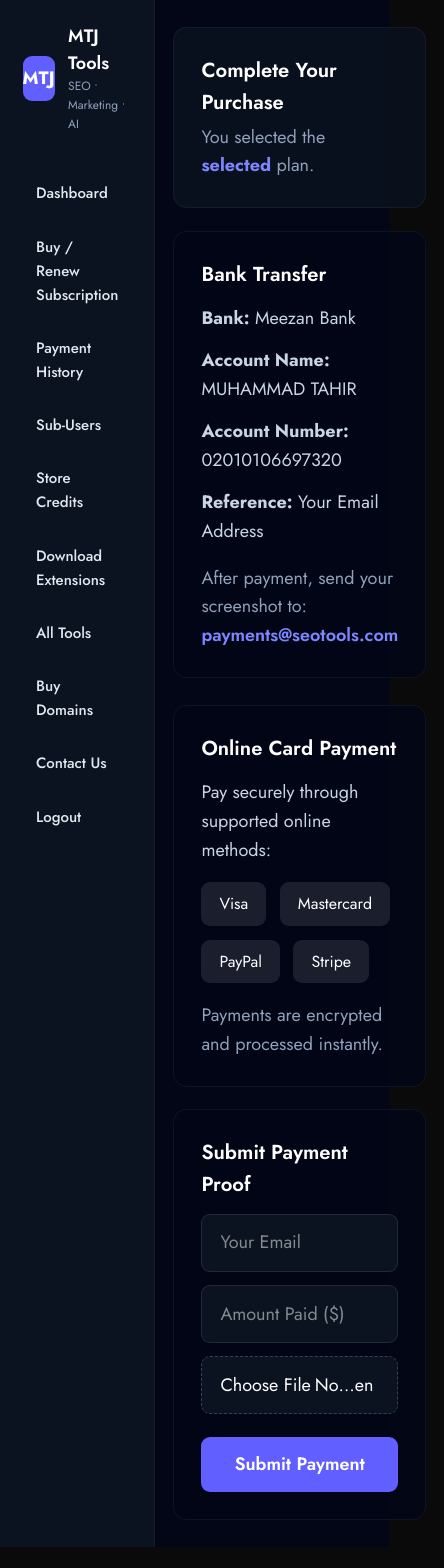
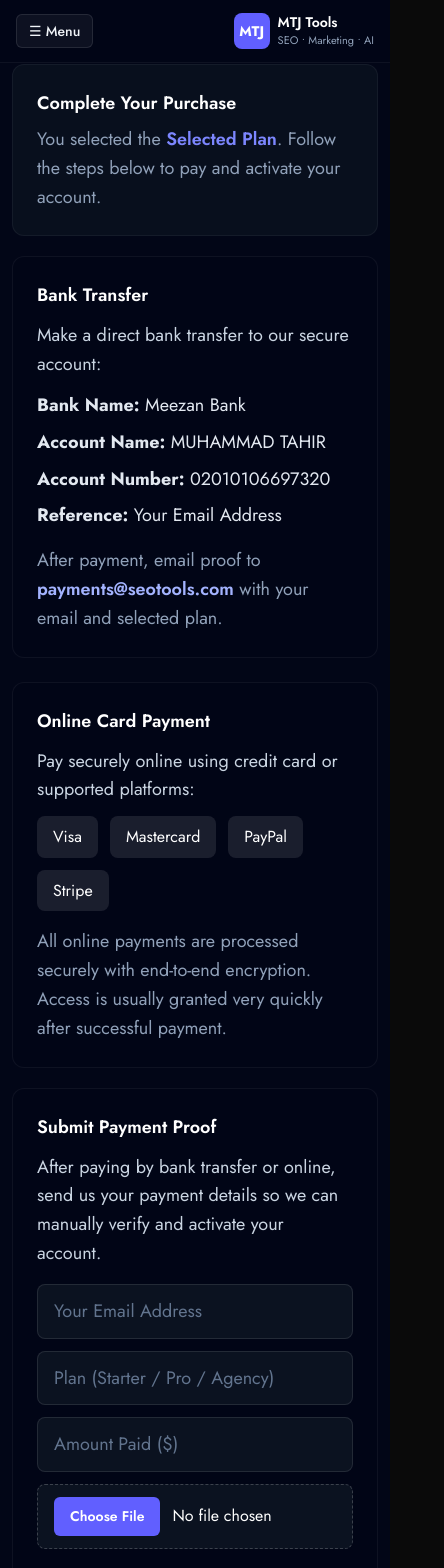
Before and after one commit to mypremierpain/mtj-tools-dashboard, a Next.js app: page /purchase in a window 390 px wide. Shown: the top 1568 px of the page, 444 px wide, since content can reach past the window. Before the commit the page ends 1547 px from the top, so only its background shows below. Built offline with nearby package versions, Linux system fonts and the light colour scheme.

Commit message:
updated UI / logic / fixes

```diff
--- a/src/app/components/DashboardShell.tsx
+++ b/src/app/components/DashboardShell.tsx
@@ -4,6 +4,7 @@
 import Link from "next/link";
 import { usePathname } from "next/navigation";
 import type { ReactNode } from "react";
+import { useState } from "react";
 
 type DashboardShellProps = {
   children: ReactNode;
@@ -22,47 +23,110 @@
   { label: "Logout", href: "/logout" },
 ];
 
+function MenuLinks({ pathname, onClick }: { pathname: string; onClick?: () => void }) {
+  return (
+    <nav className="flex flex-col gap-1.5">
+      {menu.map((item) => {
+        const active = pathname === item.href;
+        return (
+          <Link
+            key={item.href}
+            href={item.href}
+            onClick={onClick}
+            className={`rounded-lg px-3 py-2.5 text-[15px] font-medium transition ${
+              active
+                ? "border border-indigo-500/40 bg-indigo-500/25 text-white"
+                : "text-slate-200 hover:bg-white/5"
+            }`}
+          >
+            {item.label}
+          </Link>
+        );
+      })}
+    </nav>
+  );
+}
+
 export default function DashboardShell({ children }: DashboardShellProps) {
   const pathname = usePathname();
+  const [mobileOpen, setMobileOpen] = useState(false);
 
   return (
     <div className="flex min-h-screen bg-[#020617]">
-      {/* LEFT SIDEBAR */}
-      <aside className="flex w-64 flex-col border-r border-white/5 bg-[#0b1220] p-5">
+      {/* 🟣 Mobile top bar with hamburger */}
+      <header className="fixed left-0 top-0 z-30 flex w-full items-center justify-between border-b border-white/5 bg-[#020617]/95 px-4 py-3 md:hidden">
+        <button
+          onClick={() => setMobileOpen(true)}
+          className="rounded-md border border-white/10 bg-white/5 px-3 py-1.5 text-sm font-medium text-slate-100"
+        >
+          ☰ Menu
+        </button>
+        <div className="flex items-center gap-2">
+          <div className="flex h-9 w-9 items-center justify-center rounded-lg bg-indigo-500 text-sm font-bold text-white">
+            MTJ
+          </div>
+          <div>
+            <div className="text-sm font-semibold text-white">MTJ Tools</div>
+            <div className="text-[11px] text-slate-400">SEO • Marketing • AI</div>
+          </div>
+        </div>
+      </header>
+
+      {/* 🟣 Desktop sidebar */}
+      <aside className="hidden w-64 flex-col border-r border-white/5 bg-[#0b1220] p-5 md:flex">
         <div className="mb-8 flex items-center gap-3">
           <div className="flex h-10 w-10 items-center justify-center rounded-lg bg-indigo-500 text-base font-bold text-white">
             MTJ
           </div>
           <div>
             <div className="text-base font-semibold text-white">MTJ Tools</div>
-            <div className="text-[12px] text-slate-400">
-              SEO • Marketing • AI
-            </div>
+            <div className="text-[12px] text-slate-400">SEO • Marketing • AI</div>
           </div>
         </div>
 
-        <nav className="flex flex-col gap-1.5">
-          {menu.map((item) => {
-            const active = pathname === item.href;
-            return (
-              <Link
-                key={item.href}
-                href={item.href}
-                className={`rounded-lg px-3 py-2.5 text-[15px] font-medium transition ${
-                  active
-                    ? "border border-indigo-500/40 bg-indigo-500/25 text-white"
-                    : "text-slate-200 hover:bg-white/5"
-                }`}
-              >
-                {item.label}
-              </Link>
-            );
-          })}
-        </nav>
+        <MenuLinks pathname={pathname} />
       </aside>
 
-      {/* RIGHT CONTENT AREA */}
-      <main className="flex-1 px-4 py-6 md:px-8 md:py-8">
+      {/* 🟣 Mobile slide-in sidebar */}
+      {mobileOpen && (
+        <div className="fixed inset-0 z-40 flex md:hidden">
+          {/* backdrop */}
+          <div
+            className="flex-1 bg-black/60"
+            onClick={() => setMobileOpen(false)}
+          />
+          {/* panel */}
+          <aside className="flex w-64 flex-col border-l border-white/10 bg-[#0b1220] p-5">
+            <div className="mb-6 flex items-center justify-between">
+              <div className="flex items-center gap-2">
+                <div className="flex h-9 w-9 items-center justify-center rounded-lg bg-indigo-500 text-sm font-bold text-white">
+                  MTJ
+                </div>
+                <div>
+                  <div className="text-sm font-semibold text-white">MTJ Tools</div>
+                  <div className="text-[11px] text-slate-400">
+                    SEO • Marketing • AI
+                  </div>
+                </div>
+              </div>
+              <button
+                onClick={() => setMobileOpen(false)}
+                className="rounded-md bg-white/10 px-2 py-1 text-xs text-slate-100"
+              >
+                ✕
+              </button>
+            </div>
+
+            <MenuLinks
+              pathname={pathname}
+              onClick={() => setMobileOpen(false)}
+            />
+          </aside>
+        </div>
+      )}
+
+      {/* 🟣 Right content area */}
+      <main className="flex-1 px-3 pb-6 pt-16 md:px-8 md:py-8 md:pt-8">
         <div className="mx-auto max-w-[1400px]">{children}</div>
       </main>
     </div>
--- a/src/app/globals.css
+++ b/src/app/globals.css
@@ -12,21 +12,39 @@
   --font-mono: var(--font-geist-mono);
 }
 
-@media (prefers-color-scheme: dark) {
-  :root {
-    --background: #0a0a0a;
-    --foreground: #ffffff;
+/* Base: comfortable on mobile, scale up on bigger screens */
+html {
+  font-size: 16px; /* mobile default */
+}
+
+@media (min-width: 768px) {
+  html {
+    font-size: 17px;
   }
 }
 
-/* 🔥 Global base settings */
-html {
-  font-size: 18px;         /* Increase base font size */
+@media (min-width: 1280px) {
+  html {
+    font-size: 18px;
+  }
 }
 
 body {
   background: var(--background);
-  color: var(--foreground); /* Default text = white */
+  color: var(--foreground);
   font-family: Arial, Helvetica, sans-serif;
   line-height: 1.6;
+  margin: 0;
 }
+
+/* Make layouts behave better on mobile */
+*,
+*::before,
+*::after {
+  box-sizing: border-box;
+}
+
+img {
+  max-width: 100%;
+  height: auto;
+}
--- a/src/app/purchase/page.tsx
+++ b/src/app/purchase/page.tsx
@@ -1,85 +1,113 @@
+// src/app/purchase/page.tsx
 import DashboardShell from "../components/DashboardShell";
 
-export default function PurchasePage({ searchParams }: any) {
-  const plan = searchParams.plan || "selected";
+export default function PurchasePage() {
+  const plan = "Selected";
 
   return (
     <DashboardShell>
       <div className="space-y-5 text-[18px]">
-
         {/* Header */}
         <div className="rounded-xl border border-white/5 bg-[#0b1220]/80 p-6">
           <div className="text-lg font-semibold">Complete Your Purchase</div>
-          <p className="mt-1 text-slate-400">
-            You selected the <span className="text-indigo-400 font-bold">{plan}</span> plan.
+          <p className="mt-2 text-slate-400">
+            You selected the{" "}
+            <span className="font-semibold text-indigo-400">{plan} Plan</span>.
+            Follow the steps below to pay and activate your account.
           </p>
         </div>
 
         {/* Payment Options */}
         <div className="grid gap-6 lg:grid-cols-2">
-
           {/* Bank Transfer */}
           <div className="rounded-xl border border-white/5 bg-[#020617]/80 p-6">
-            <div className="text-lg font-semibold mb-3">Bank Transfer</div>
+            <div className="mb-3 text-lg font-semibold">Bank Transfer</div>
+            <p className="mb-3 text-slate-300">
+              Make a direct bank transfer to our secure account:
+            </p>
 
-            <ul className="space-y-3 text-slate-300">
-              <li><strong>Bank:</strong> Meezan Bank</li>
-              <li><strong>Account Name:</strong> MUHAMMAD TAHIR</li>
-              <li><strong>Account Number:</strong> 02010106697320</li>
-              <li><strong>Reference:</strong> Your Email Address</li>
+            <ul className="space-y-2 text-slate-200">
+              <li>
+                <strong>Bank Name:</strong> Meezan Bank
+              </li>
+              <li>
+                <strong>Account Name:</strong> MUHAMMAD TAHIR
+              </li>
+              <li>
+                <strong>Account Number:</strong> 02010106697320
+              </li>
+              <li>
+                <strong>Reference:</strong> Your Email Address
+              </li>
             </ul>
 
-            <p className="text-slate-400 mt-4">
-              After payment, send your screenshot to:
-              <br />
-              <span className="text-indigo-400 font-semibold">
+            <p className="mt-4 text-slate-400">
+              After payment, email proof to{" "}
+              <span className="font-semibold text-indigo-300">
                 payments@seotools.com
-              </span>
+              </span>{" "}
+              with your email and selected plan.
             </p>
           </div>
 
           {/* Online Payment */}
           <div className="rounded-xl border border-white/5 bg-[#020617]/80 p-6">
-            <div className="text-lg font-semibold mb-3">Online Card Payment</div>
-
-            <p className="text-slate-300 mb-4">
-              Pay securely through supported online methods:
+            <div className="mb-3 text-lg font-semibold">
+              Online Card Payment
+            </div>
+            <p className="mb-3 text-slate-300">
+              Pay securely online using credit card or supported platforms:
             </p>
 
             <div className="flex flex-wrap gap-3 text-[16px]">
-              <span className="px-4 py-2 rounded-lg bg-white/10">Visa</span>
-              <span className="px-4 py-2 rounded-lg bg-white/10">Mastercard</span>
-              <span className="px-4 py-2 rounded-lg bg-white/10">PayPal</span>
-              <span className="px-4 py-2 rounded-lg bg-white/10">Stripe</span>
+              <span className="rounded-lg bg-white/10 px-4 py-2">Visa</span>
+              <span className="rounded-lg bg-white/10 px-4 py-2">
+                Mastercard
+              </span>
+              <span className="rounded-lg bg-white/10 px-4 py-2">PayPal</span>
+              <span className="rounded-lg bg-white/10 px-4 py-2">Stripe</span>
             </div>
 
-            <p className="text-slate-400 mt-4">
-              Payments are encrypted and processed instantly.
+            <p className="mt-4 text-slate-400">
+              All online payments are processed securely with end-to-end
+              encryption. Access is usually granted very quickly after
+              successful payment.
             </p>
           </div>
-
         </div>
 
         {/* Upload Proof */}
         <div className="rounded-xl border border-white/5 bg-[#020617]/80 p-6">
-          <div className="text-lg font-semibold mb-3">Submit Payment Proof</div>
+          <div className="mb-3 text-lg font-semibold">
+            Submit Payment Proof
+          </div>
+          <p className="mb-4 text-slate-300">
+            After paying by bank transfer or online, send us your payment
+            details so we can manually verify and activate your account.
+          </p>
 
           <form className="space-y-3">
             <input
+              type="email"
+              placeholder="Your Email Address"
+              className="w-full rounded-lg border border-white/10 bg-[#0b1220] px-4 py-3 outline-none placeholder:text-slate-500 focus:border-indigo-500"
+            />
+
+            <input
               type="text"
-              placeholder="Your Email"
-              className="w-full rounded-lg bg-[#0b1220] border border-white/10 px-4 py-3"
+              placeholder="Plan (Starter / Pro / Agency)"
+              className="w-full rounded-lg border border-white/10 bg-[#0b1220] px-4 py-3 outline-none placeholder:text-slate-500 focus:border-indigo-500"
             />
 
             <input
               type="number"
               placeholder="Amount Paid ($)"
-              className="w-full rounded-lg bg-[#0b1220] border border-white/10 px-4 py-3"
+              className="w-full rounded-lg border border-white/10 bg-[#0b1220] px-4 py-3 outline-none placeholder:text-slate-500 focus:border-indigo-500"
             />
 
             <input
               type="file"
-              className="w-full rounded-lg bg-[#0b1220] border border-dashed border-white/20 px-4 py-3"
+              className="w-full rounded-lg border border-dashed border-white/20 bg-[#0b1220] px-4 py-3 text-[16px] file:mr-3 file:cursor-pointer file:rounded-md file:border-none file:bg-indigo-500 file:px-4 file:py-2 file:text-[14px] file:font-semibold file:text-white hover:file:bg-indigo-600"
             />
 
             <button
@@ -90,7 +118,6 @@
             </button>
           </form>
         </div>
-
       </div>
     </DashboardShell>
   );
```
